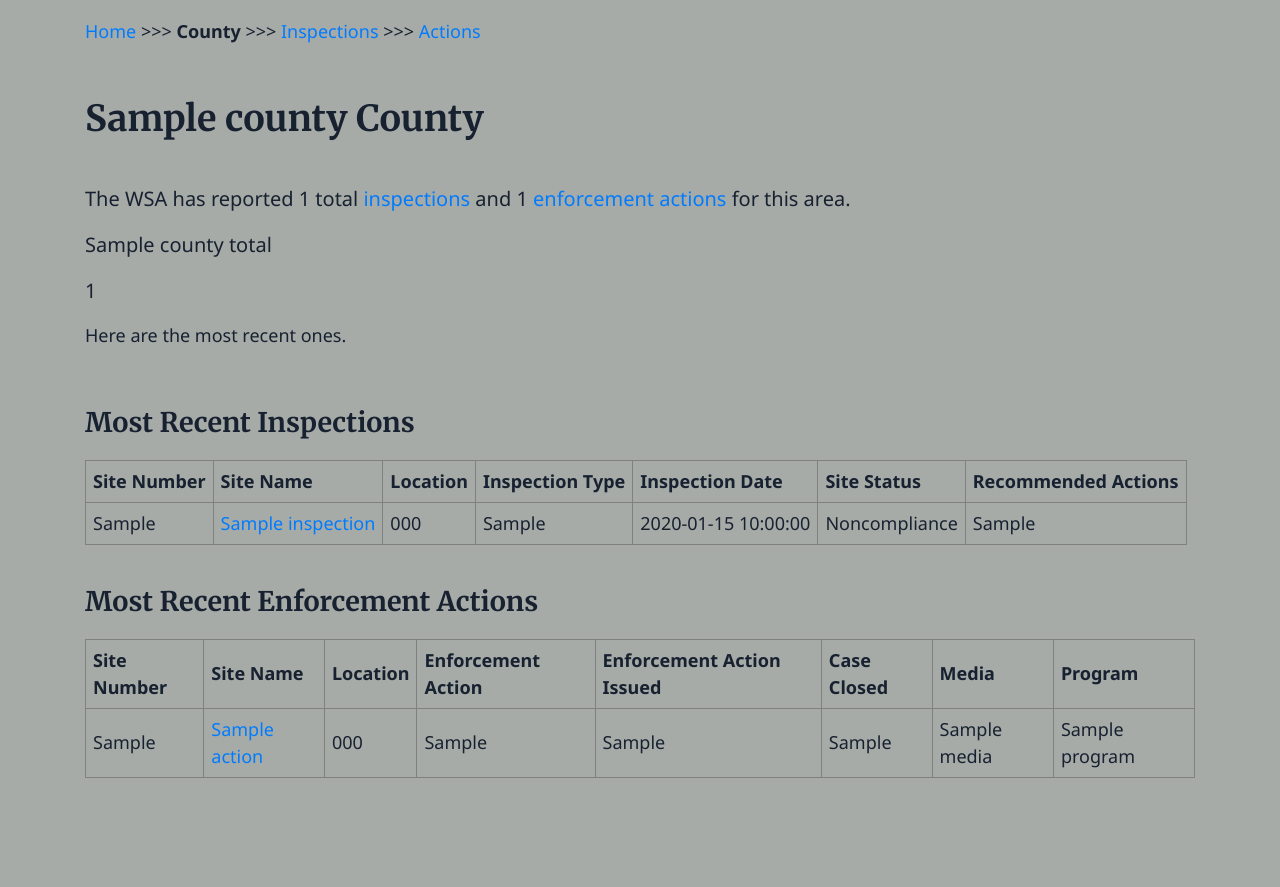
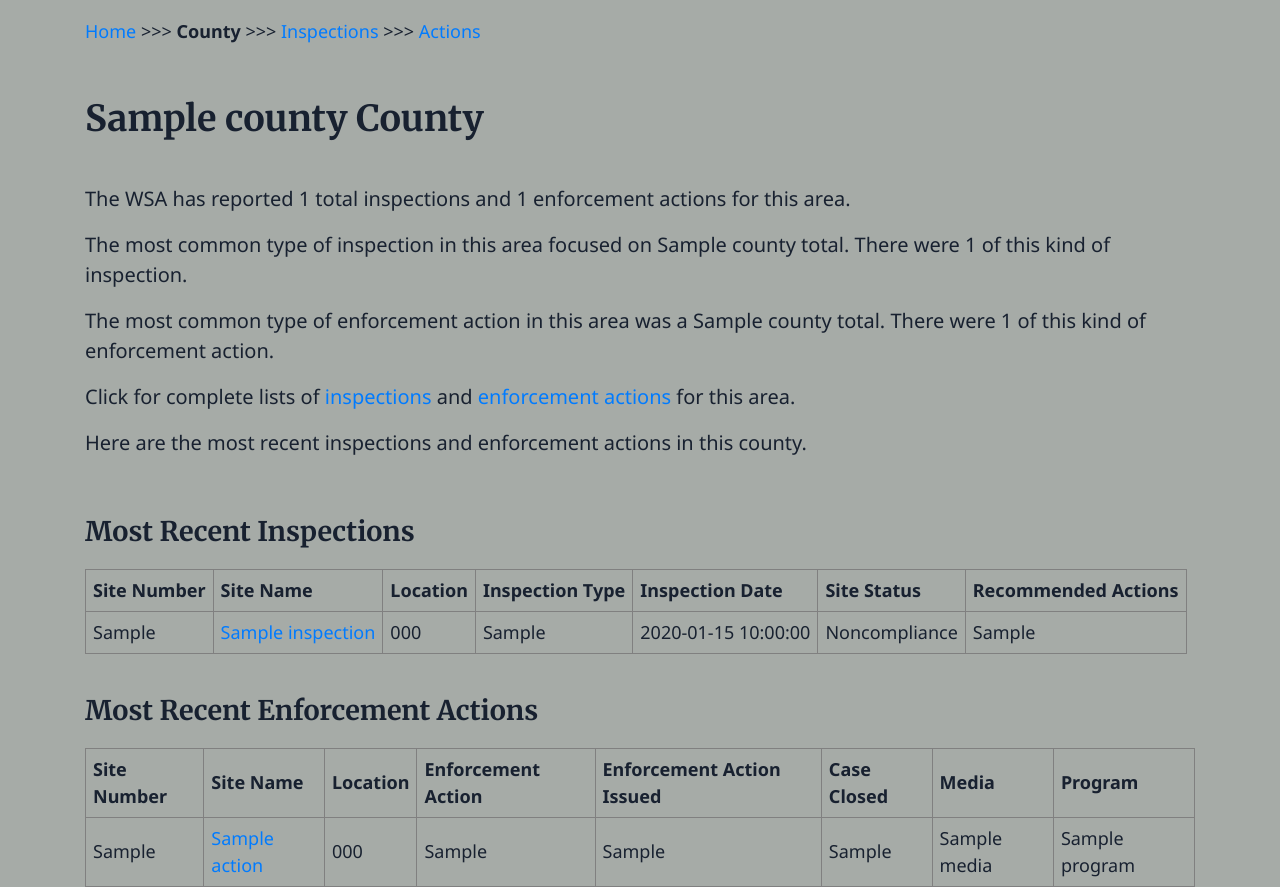
Before and after one commit to stephquinn/final-project-stephquinn, a Flask app: template templates/detail.html in a window 1280 px wide. Shown: the part 66-953 px from the top of the page. Before the commit the page ends 844 px from the top, so only its background shows below. Run offline with Flask 3, Linux system fonts and the light colour scheme; the template is opened without the code that fills it: most values are stand-ins (such as "Sample title", 1, 10 or a date in 2020); some libraries are stand-ins or nearby versions.

Commit message:
added most common enforcement actions yay

```diff
--- a/app.py
+++ b/app.py
@@ -54,7 +54,7 @@
         database = db
         primary_key = CompositeKey('site_no', 'enforcement_action_issued', 'media')
 
-class CountyInspectionTotal(Model):
+class CountyTotal(Model):
     county = CharField()
     sig_count = IntegerField()
     non_count = IntegerField()
@@ -62,16 +62,18 @@
     slug = CharField()
     inspection_type_name = CharField()
     inspection_type_count = IntegerField()
+    action_type_name = CharField()
+    action_type_count = IntegerField()
 
     class Meta:
-        table_name = "county_inspection_totals"
+        table_name = "county_total_table"
         database = db
 
 #define variables to be displayed on index page
 @app.route('/')
 def index():
     inspection_count = Inspection.select().count()
-    county_totals = CountyInspectionTotal.select().order_by(CountyInspectionTotal.sig_count.desc())
+    county_totals = CountyTotal.select().order_by(CountyTotal.sig_count.desc())
     template = "index.html"
     return render_template(template, inspection_count=inspection_count, county_totals=county_totals)
 
@@ -83,7 +85,7 @@
     inspections_count = len(Inspection.select().where(Inspection.slug==slug))
     actions_count = len(Action.select().where(Action.slug==slug))
     county = inspections[0].county
-    county_total = CountyInspectionTotal.select().where(CountyInspectionTotal.slug==slug).get()
+    county_total = CountyTotal.select().where(CountyTotal.slug==slug).get()
     return render_template("detail.html", slug=slug, county=county, inspections=inspections, actions=actions, inspections_count=inspections_count, actions_count=actions_count, county_total=county_total)
 
 # if i'm capturing a value in a url, it needs to be surrounded by <> in the route
--- a/templates/detail.html
+++ b/templates/detail.html
@@ -28,15 +28,15 @@
         <p class="breadcrumbs"><a href="/">Home</a> >>> <b>County</b> >>> <a href="/county/{{ slug }}/inspections">Inspections</a> >>> <a
                 href="/county/{{ slug }}/actions">Actions</a></p>
         <h1>{{ county }} {% if county != "Baltimore City" %} County{% endif %}</h1>
-        <p class="lead">The WSA has reported {{ inspections_count }} total
-            <a href="/county/{{ slug }}/inspections">inspections</a> and {{ actions_count }} <a
-                href="/county/{{ slug }}/actions">
+        <p class="lead">The WSA has reported <b>{{ inspections_count }} total inspections</b> and <b>{{ actions_count }}
                 enforcement
-                actions</a> for this area.
+                actions</b> for this area.
         </p>
-        <p class="lead">{{ county_total.inspection_type_name }} </p>
-        <p class="lead">{{ county_total.inspection_type_count }} </p>
-        <p>Here are the most recent ones.</p>
+        <p class="lead">The most common type of inspection in this area focused on <b>{{ county_total.inspection_type_name }}</b>. There were {{ county_total.inspection_type_count }} of this kind of inspection.</p>
+        <p class="lead">The most common type of enforcement action in this area was a <b>{{ county_total.action_type_name }}</b>. There were {{ county_total.action_type_count }} of this kind of enforcement action.</p>
+        <p class="lead">Click for complete lists of <a href="/county/{{ slug }}/inspections">inspections</a> and <a
+            href="/county/{{ slug }}/actions">enforcement actions</a> for this area.</p>
+        <p class="lead">Here are the most recent inspections and enforcement actions in this county.</p>
         <table border=1 cellpadding=7>
             <h2>Most Recent Inspections</h2>
             <tr>
--- a/templates/index.html
+++ b/templates/index.html
@@ -49,10 +49,6 @@
             make it easy to trace inspections and enforcement actions for individual sites.</p>
         <p class="lead">The WSA has reported a total of <b>{{ inspection_count }} inspections</b> since 2016. </p>
         <p class="lead"> Here's where the state found the most instances of "significant noncompliance" with state and federal law.</p>
-        <!--<p class="lead">Where has WSA reported the most instances of significant noncompliance with state and federal
-            water pollution standards? And when do failed inspections result in enforcement actions such as consent
-            orders or fines?</p>
-        <p class="lead">Use this exploratory tool to find out.</p>-->
 
         <h2>Outcomes by County</h2>
         <table border=1 cellpadding=7>
```
Also changed, not shown: aggregates.py (+38 -6 lines).
